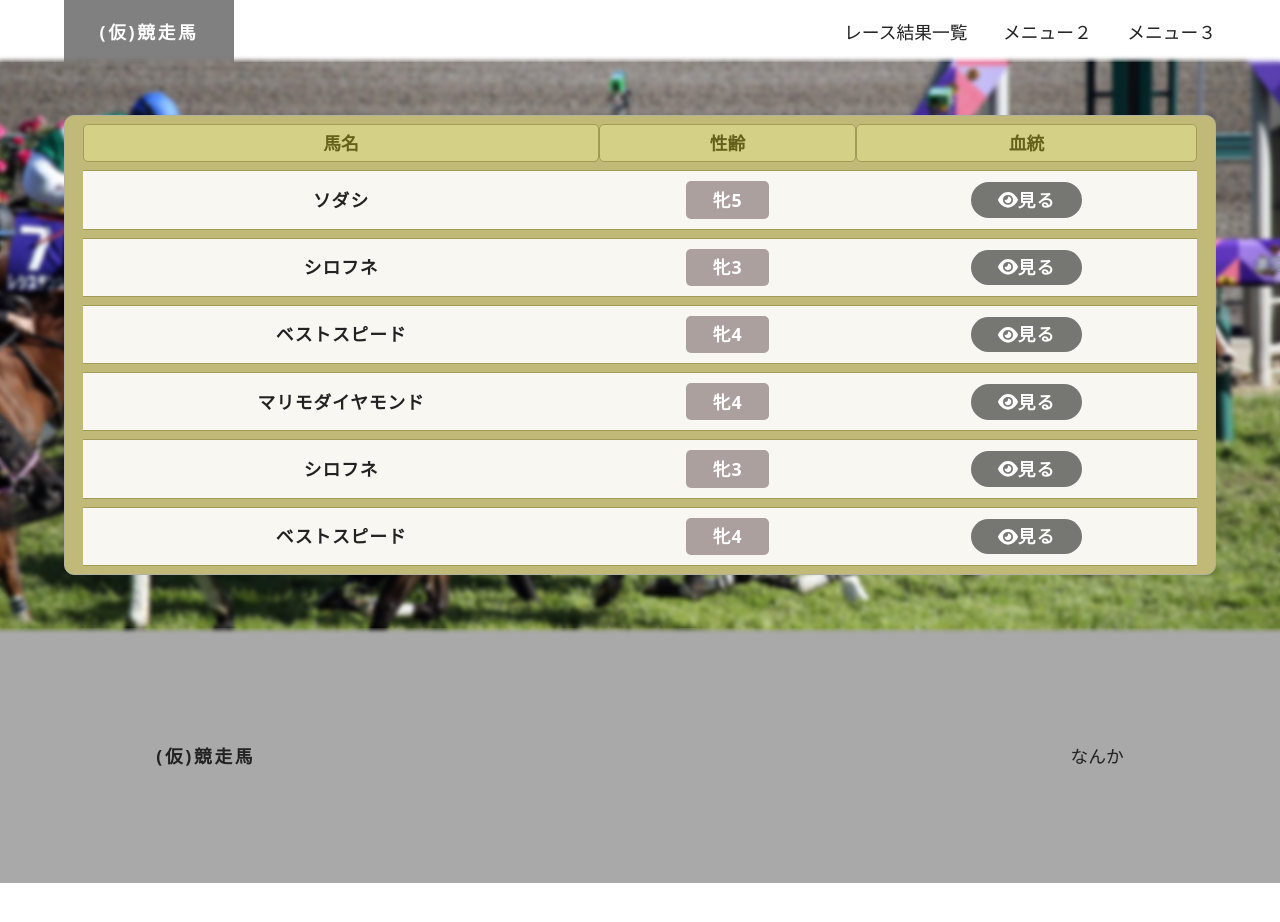
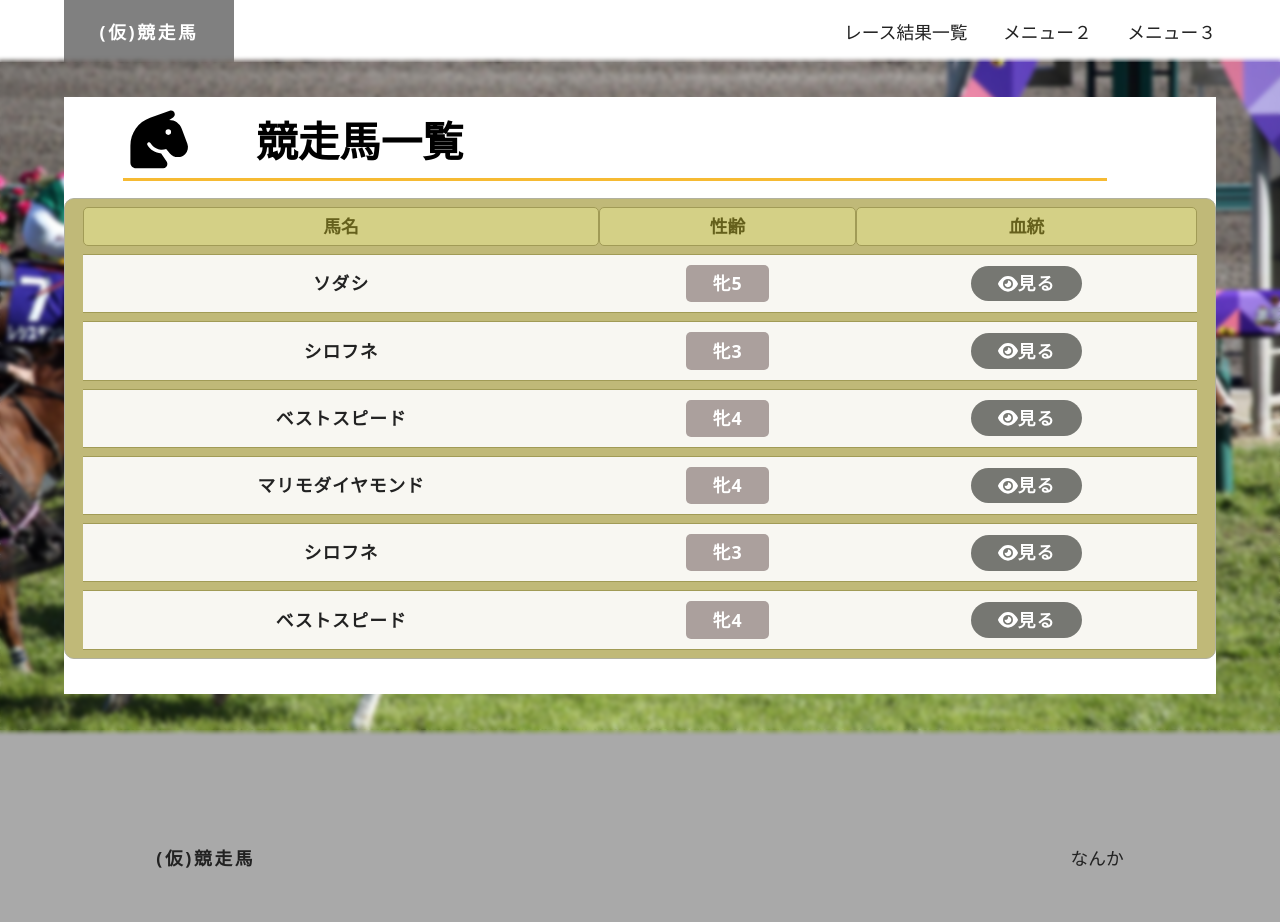
Before and after one commit to arubaito/kyosoba-front, a Next.js app: page / in a window 1280 px wide. Shown: the top 922 px of the page. Before the commit the page ends 883 px from the top, so only its background shows below. Built offline with nearby package versions, Linux system fonts and the light colour scheme.

Commit message:
(K01)見出しのタイトルがなかったので追加

```diff
--- a/pages/index.js
+++ b/pages/index.js
@@ -1,15 +1,25 @@
 import Ichiran from "components/K01_ichiran";
 import Kettouhyou from "components/K01_kettouhyou";
+import TitleAndIcon from "components/common/titleAndIcon";
 import Modal from "components/modal";
 import { useState } from "react";
+import { FontAwesomeIcon } from "@fortawesome/react-fontawesome";
+import { faHorseHead } from "@fortawesome/free-solid-svg-icons";
+import styles from "styles/page/K01_KyosobaIchiran.module.css"
 
-export default function Home() {
+/**
+ * (K01)競走馬一覧ページ
+ */
+export default function KyosobaIchiran() {
 
   // state変数でモーダルウィンドウの表示非表示を切り替える
   const [show, setShow] = useState(false);
 
   return (
-      <div>
+      <div className={styles.kyousoubaIchiranContentsBox}>
+        <TitleAndIcon title="競走馬一覧">
+          <FontAwesomeIcon icon={faHorseHead} />
+        </TitleAndIcon>
         {/* 競走馬の一覧 */}
         <Ichiran setShow={setShow}></Ichiran>
 
--- /dev/null
+++ b/styles/page/K01_KyosobaIchiran.module.css
@@ -0,0 +1,4 @@
+.kyousoubaIchiranContentsBox{
+    background-color: white;
+    padding-bottom: 1em;
+}
```
